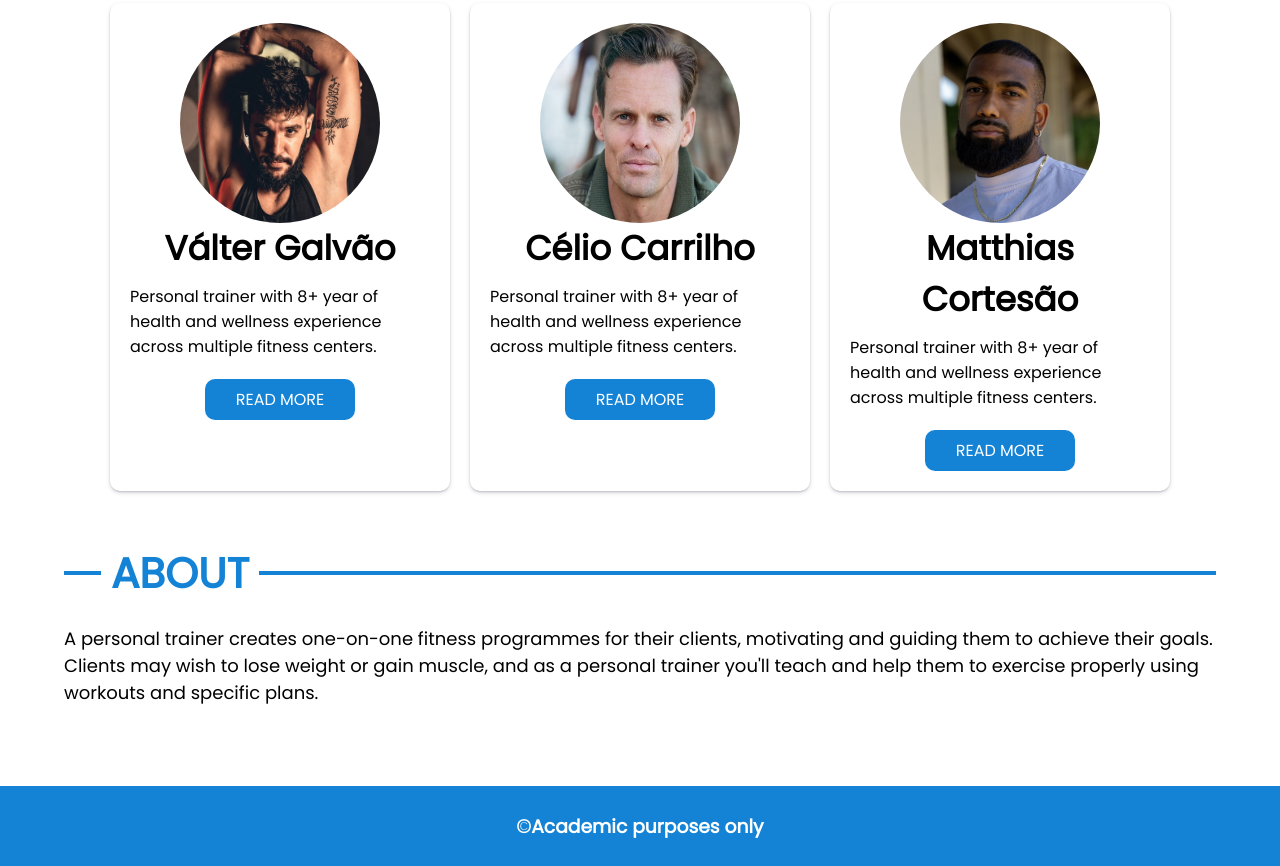
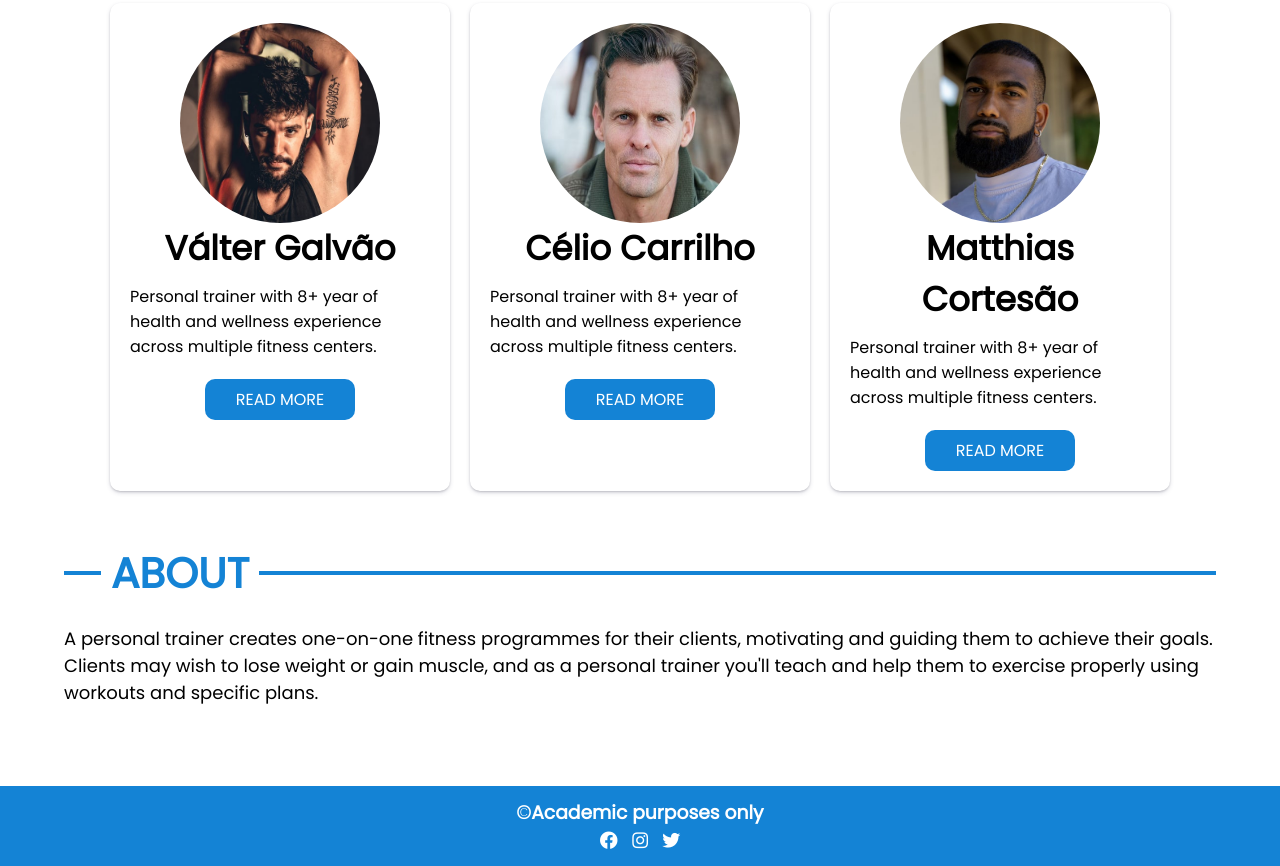
Before and after one commit to arriaoedu123/gym-website, a plain HTML site: page personal.html in a window 1280 px wide. Shown: the part 1538-2404 px from the top of the page. Drawn offline with Linux system fonts and the light colour scheme.

Commit message:
Update files

```diff
--- a/personal.html
+++ b/personal.html
@@ -102,6 +102,11 @@
     </div>
     <footer class="footer">
         <h3>&copy;Academic purposes only</h3>
+        <div class="social-media">
+            <a href="#"><i class="fab fa-facebook"></i></a>
+            <a href="#"><i class="fab fa-instagram"></i></a>
+            <a href="#"><i class="fab fa-twitter"></i></a>
+        </div>
     </footer>
 
     <script src="js/jquery-1.11.0.min.js"></script>
```
Also changed, not shown: swimmingteacher.html (+5 -0 lines), yogateacher.html (+5 -0 lines), zumbainstructor.html (+5 -0 lines).
